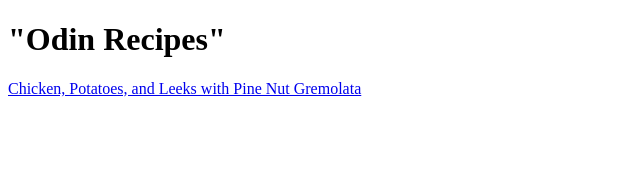
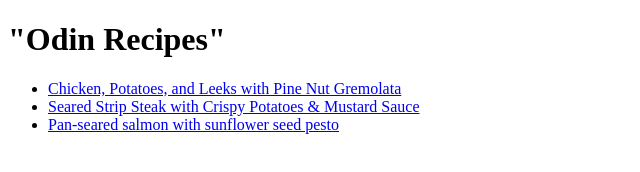
Before and after one commit to RimaGai/odin-recipes, a plain HTML site: page index.html in a window 1280 px wide. Shown: the whole page, without its empty margins (0-640 px from the left). Drawn offline with Linux system fonts and the light colour scheme.

Commit message:
add two additional recipes and links to them

```diff
--- a/index.html
+++ b/index.html
@@ -1,13 +1,22 @@
 <!DOCTYPE html>
 <html lang="en">
+
 <head>
   <meta charset="UTF-8">
   <meta http-equiv="X-UA-Compatible" content="IE=edge">
   <meta name="viewport" content="width=, initial-scale=1.0">
   <title>Document</title>
 </head>
+
 <body>
   <h1>"Odin Recipes"</h1>
-  <a href="recipes/chicken.html">Chicken, Potatoes, and Leeks with Pine Nut Gremolata</a>
+  <ul>
+    <li><a href="recipes/chicken.html">Chicken, Potatoes, and Leeks with Pine Nut Gremolata</a></li>
+    <li><a href="recipes/seared-strip.html">Seared Strip Steak with Crispy Potatoes & Mustard Sauce</a></li>
+    <li><a href="recipes/pan-seared-salmon.html">Pan-seared salmon with sunflower seed pesto</a></li>
+  </ul>
+
+
 </body>
+
 </html>
```
Also changed, not shown: recipes/pan-seared-salmon.html (added, +15 -0 lines), recipes/seared-strip.html (added, +15 -0 lines).
